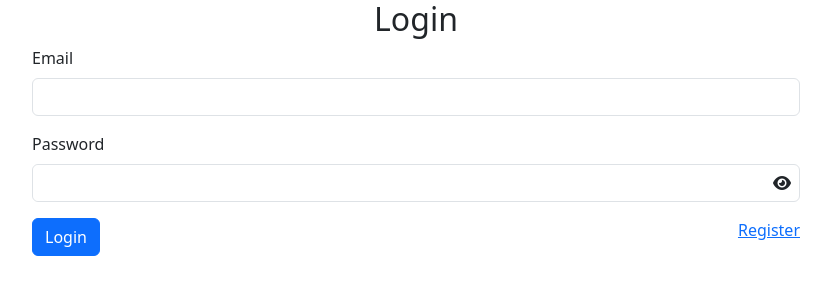
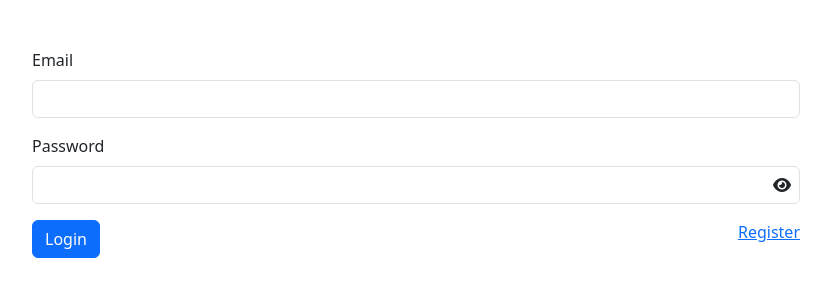
Before and after one commit to vickyahamed3110/RBAC-Frontend, a React (Vite) app: page /login in a window 1280 px wide. Shown: the top 300 px of the page, without its empty margins (224-1055 px from the left). Built offline with nearby package versions, Linux system fonts and the light colour scheme; no server answers.

Commit message:
third commit

```diff
--- a/src/Login.jsx
+++ b/src/Login.jsx
@@ -46,8 +46,7 @@ const Login = () => {
 
   return (
 
-      <div className="d-flex flex-column align-items-center" >
-        <h2>Login</h2>
+      <div className="d-flex flex-column align-items-center mt-5" >
       <form onSubmit={handleSubmit} style={{width:"60vw"}}>
         <div className="mb-3">
           {loginpopup && <div className="loginpopup">Password incorrect</div>}
```
Also changed, not shown: 1 other file (tests, documents, lock files or other folders).
